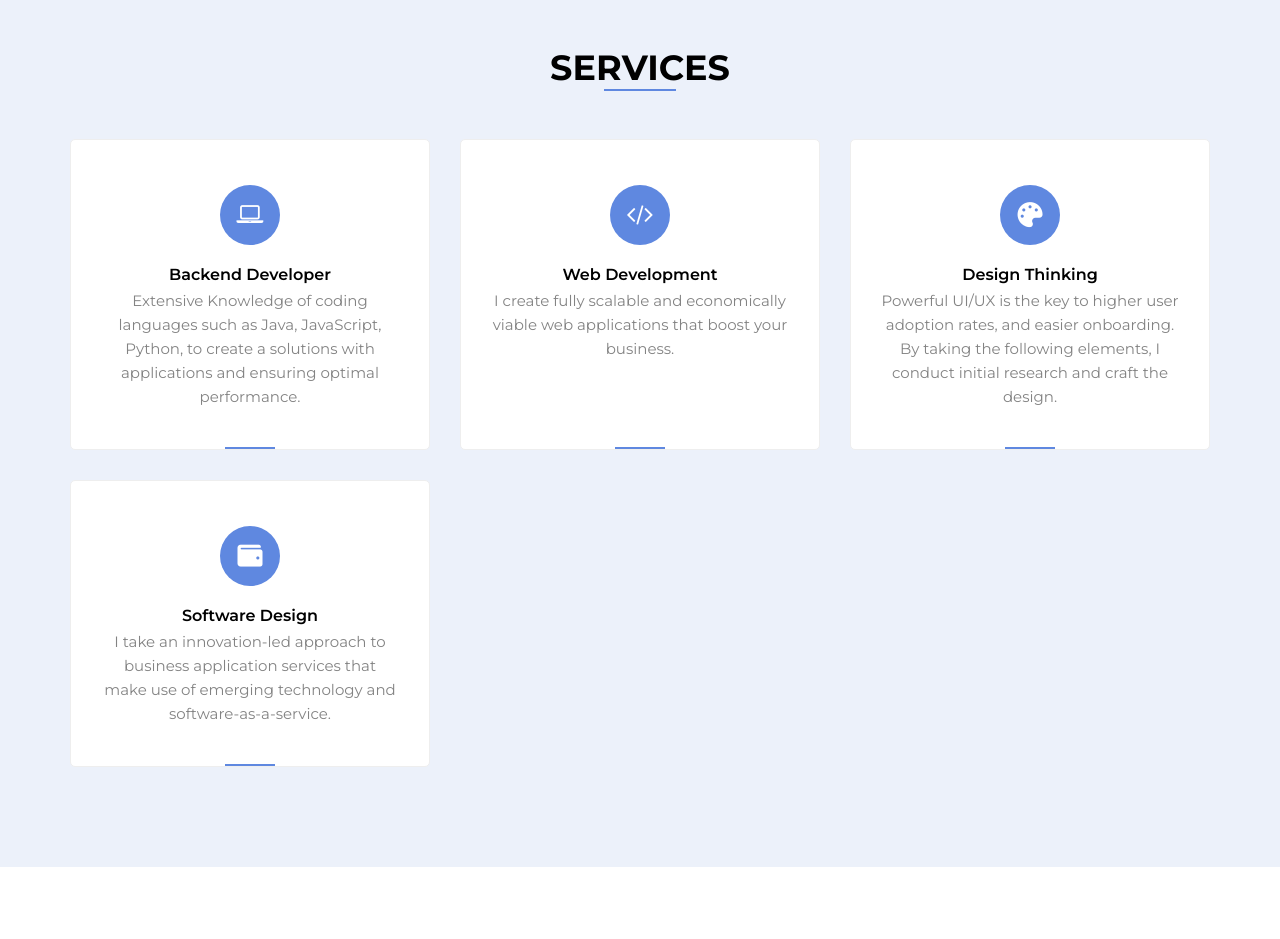
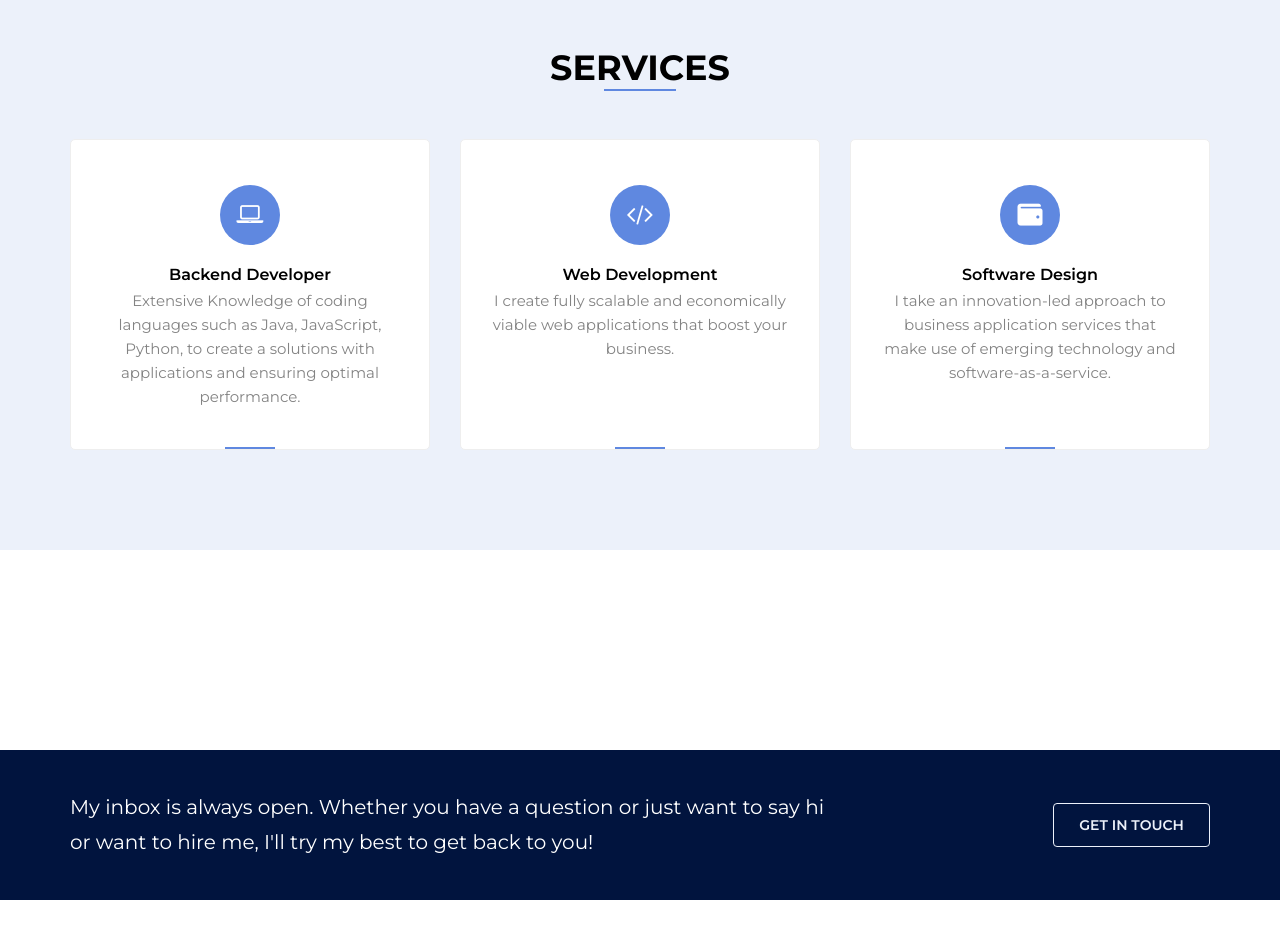
Before and after one commit to Oluwaseyi69/My_Portfolio, a plain HTML site: page index.html in a window 1280 px wide. Shown: the part 1620-2559 px from the top of the page. Drawn offline with Linux system fonts and the light colour scheme.

Commit message:
updated-files

```diff
--- a/index.html
+++ b/index.html
@@ -130,14 +130,7 @@
                         applications that boost your business.
                      </p>
                   </div>
-                  <div class="box">
-                     <div class="icon"><i class="fas fa-palette"></i></div>
-                     <h5>Design Thinking</h5>
-                     <p>Powerful UI/UX is the key to higher user adoption rates, and
-                        easier onboarding. By taking the following elements, I conduct
-                        initial research and craft the design.
-                     </p>
-                  </div>
+
                   <div class="box">
                      <div class="icon"><i class="fas fa-wallet"></i></div>
                      <h5>Software Design </h5>
```
